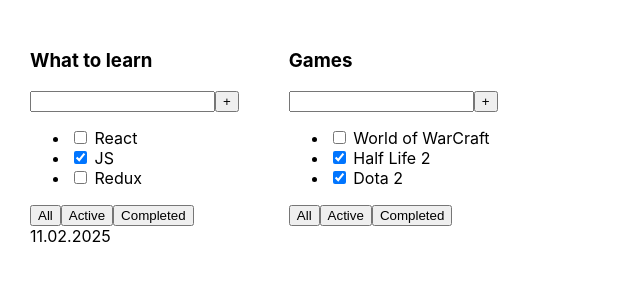
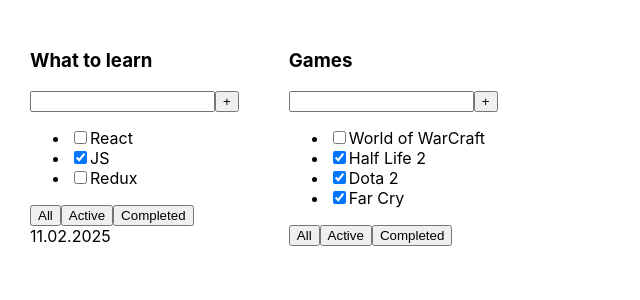
Before and after one commit to Trivium-bv/todolist_, a React (Vite) app: page / in a window 1280 px wide. Shown: the top 300 px of the page, without its empty margins (0-640 px from the left). Built offline with nearby package versions, Linux system fonts and the light colour scheme.

Commit message:
tasks.map

```diff
--- a/src/App.tsx
+++ b/src/App.tsx
@@ -12,19 +12,22 @@
   const task1: Task[] = [
     { id: 1, title: "React", isDone: false },
     { id: 2, title: "JS", isDone: true },
-    { id: 1, title: "Redux", isDone: false }
+    { id: 3, title: "Redux", isDone: false }
   ]
   const task2: Task[] = [
     { id: 1, title: "World of WarCraft", isDone: false },
     { id: 2, title: "Half Life 2", isDone: true },
-    { id: 1, title: "Dota 2", isDone: true }
+    { id: 3, title: "Dota 2", isDone: true },
+    { id: 4, title: "Far Cry", isDone: true }
   ]
 
   return (
+    <>
     <div className="app">
       <TodolistItem title="What to learn" tasks={task1} date={"11.02.2025"}/>
       <TodolistItem title="Games" tasks={task2} />
     </div>
+    </>
   )
 }
 
--- a/src/TodolistItem.tsx
+++ b/src/TodolistItem.tsx
@@ -16,15 +16,14 @@
         <button>+</button>
       </div>
       <ul>
-        <li>
-          <input type="checkbox" checked={tasks[0].isDone} /> <span>{tasks[0].title}</span>
-        </li>
-        <li>
-          <input type="checkbox" checked={tasks[1].isDone} /> <span>{tasks[1].title}</span>
-        </li>
-        <li>
-          <input type="checkbox" checked={tasks[2].isDone} /> <span>{tasks[2].title}</span>
-        </li>
+        {tasks.map(task => {
+          return (
+            <li key={task.id}>
+              <input type="checkbox" checked={task.isDone} />
+              <span>{task.title}</span>
+            </li>
+          )
+        })}
       </ul>
       <div>
         <button>All</button>
```
